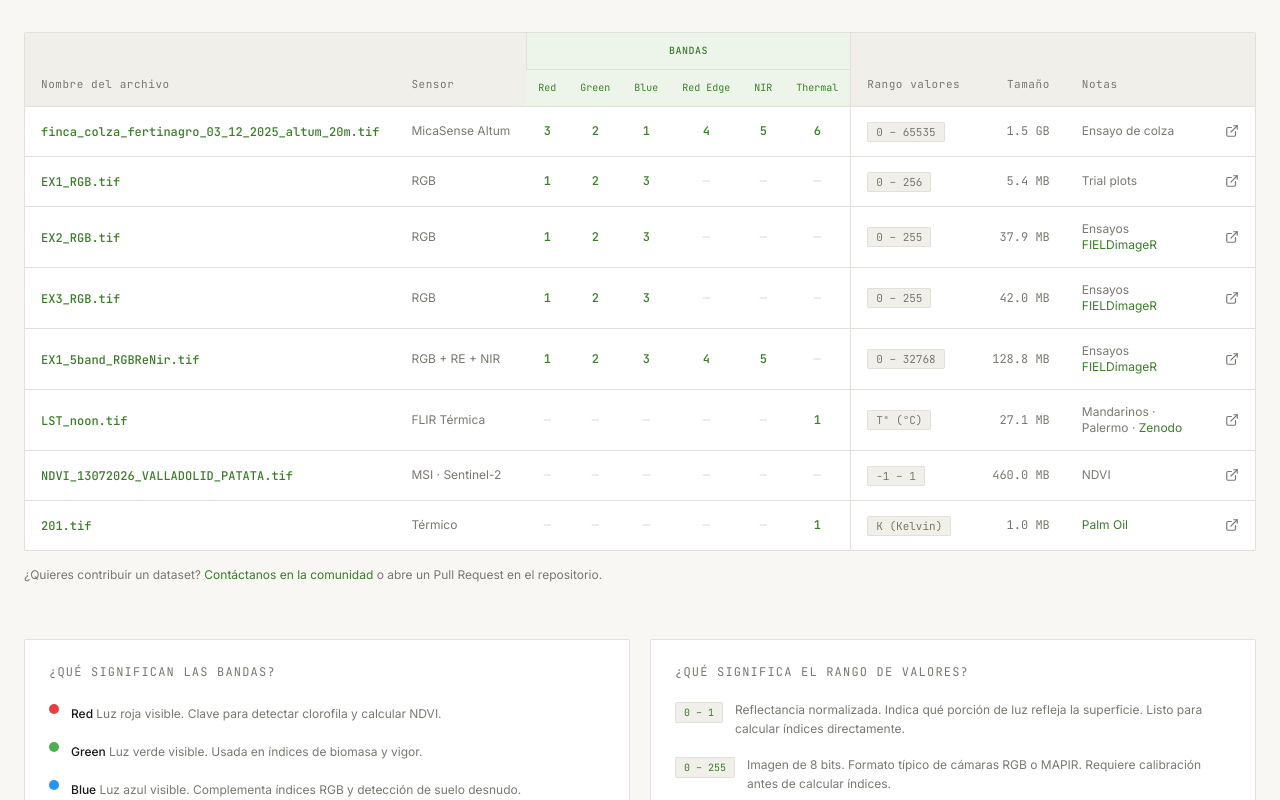
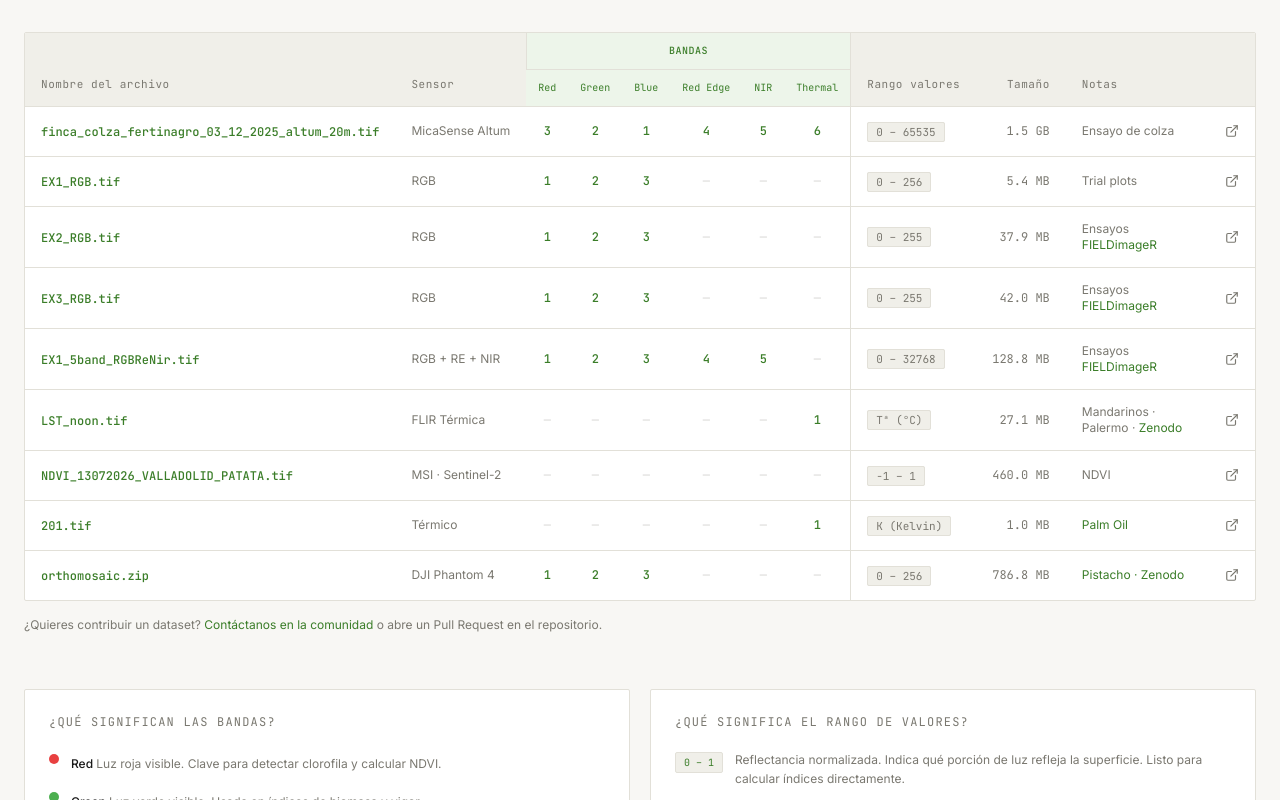
Before and after one commit to vacashot/zahorifields-web, a React (Vite) app: page /datasets in a window 1280 px wide. Shown: the part 358-1158 px from the top of the page. Built offline with nearby package versions, Linux system fonts and the light colour scheme.

Commit message:
Add pistachio orthomosaic dataset from Zenodo

```diff
--- a/src/pages/Datasets.jsx
+++ b/src/pages/Datasets.jsx
@@ -72,6 +72,15 @@ const datasets = [
     size: '1.0 MB',
     notesJsx: <span><a href="https://ecothermographylab.com/" target="_blank" rel="noreferrer" className="text-accent hover:underline">Palm Oil</a></span>,
     url: 'https://github.com/vacashot/zahorifields-web/releases/download/v1.1-datasets/201.tif',
+  },
+  {
+    name: 'orthomosaic.zip',
+    sensor: 'DJI Phantom 4',
+    bands: { red: 1, green: 2, blue: 3, redEdge: null, nir: null, thermal: null },
+    range: '0 – 256',
+    size: '786.8 MB',
+    notesJsx: <span><a href="https://zenodo.org/records/7271542?preview_file=orthomosaic.zip" target="_blank" rel="noreferrer" className="text-accent hover:underline">Pistacho · Zenodo</a></span>,
+    url: 'https://zenodo.org/records/7271542/files/orthomosaic.zip?download=1',
   },
 ]
 
```
